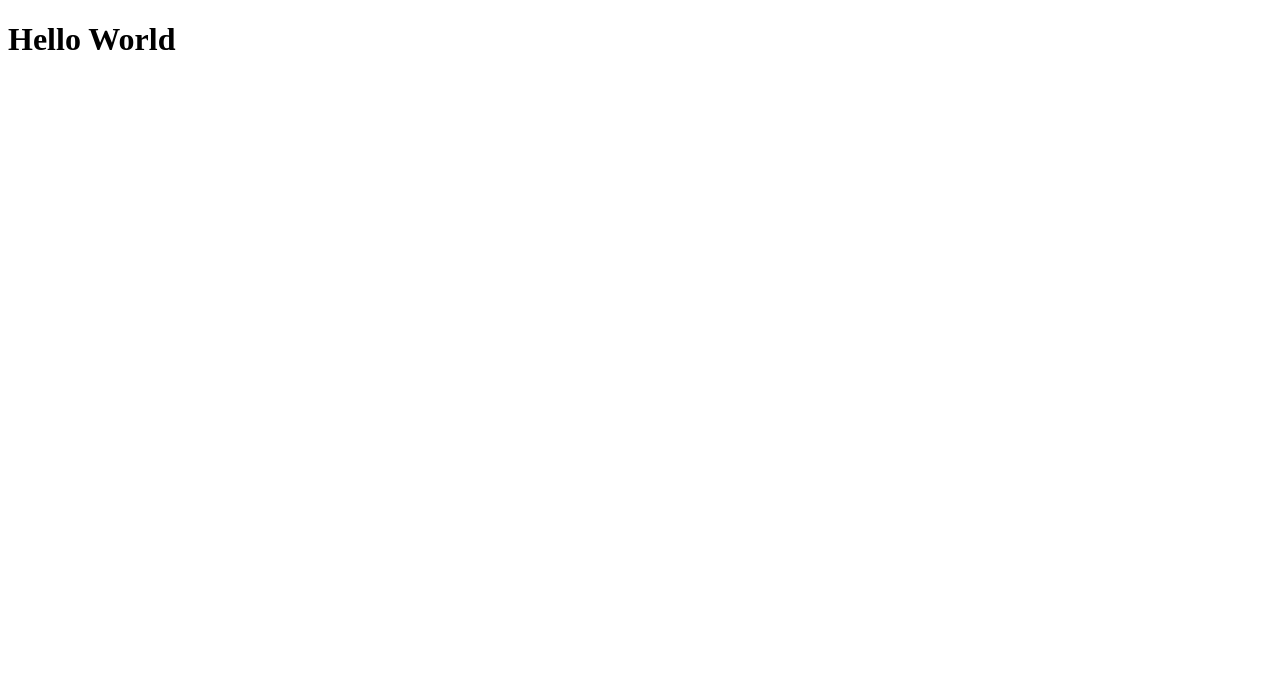
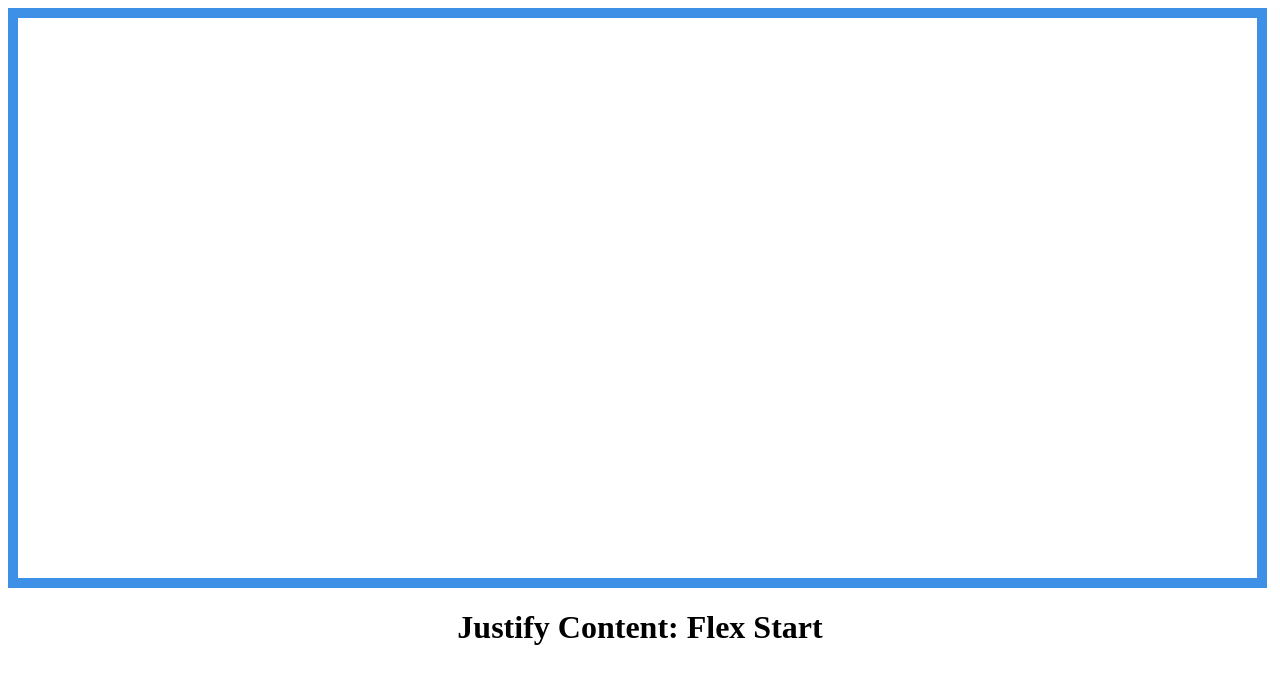
Before and after one commit to jfalicea/justify-content-demo, a plain HTML site: page index.html in a window 1280 px wide. Drawn offline with Linux system fonts and the light colour scheme.

Commit message:
little boxes

```diff
--- a/index.html
+++ b/index.html
@@ -8,7 +8,15 @@
     <title>Document</title>
 </head>
 <body>
-    <h1>Hello World</h1>
+    <div class="flex-start">
+        <div class="flex-start-box"></div>
+        <div class="flex-start-box"></div>
+        <div class="flex-start-box"></div>
+    </div>
+
+    <h1 class="flex-start-mode">Justify Content: Flex Start</h1>
+
+
     <script src="script/index.js">
 
     </script>
--- a/stylesheet/index.css
+++ b/stylesheet/index.css
@@ -1 +1,23 @@
 /* css file */
+html{
+    box-sizing: border-box;
+
+}
+
+*,*::before *::after{
+    box-sizing:inherit;
+}
+
+body{
+    height: 100vh;
+}
+
+.flex-start-mode{
+    text-align: center;
+}
+
+.flex-start {
+    border: 10px solid #3e8fe6;
+    height: 70%;
+    width:  98%;
+}
```
